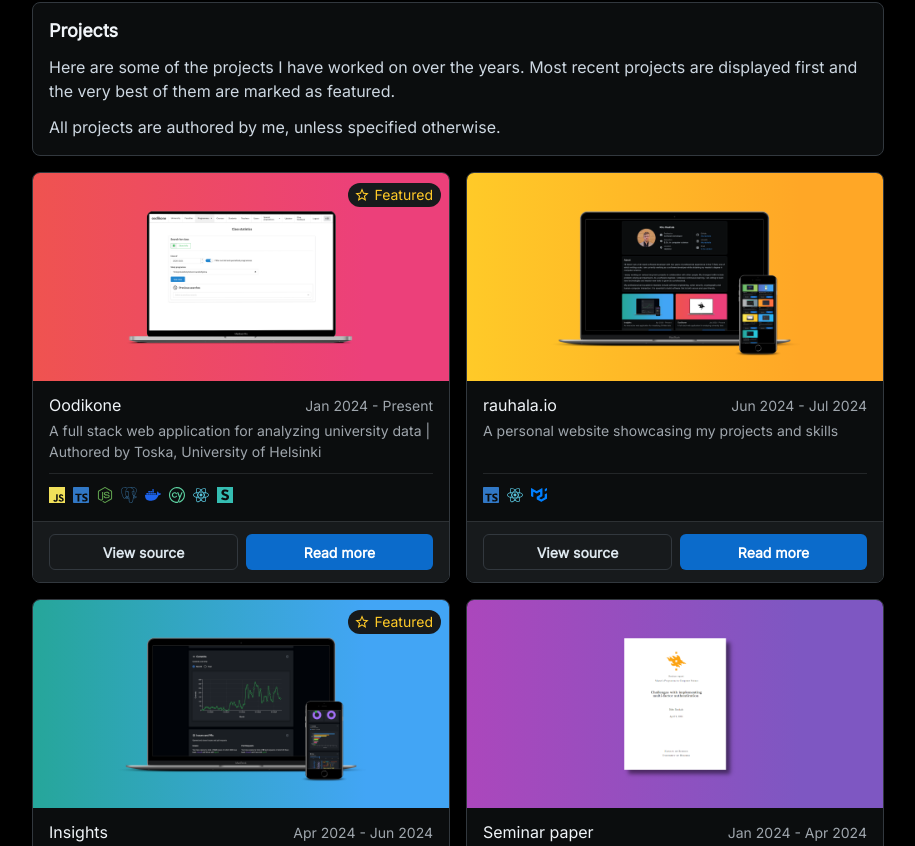
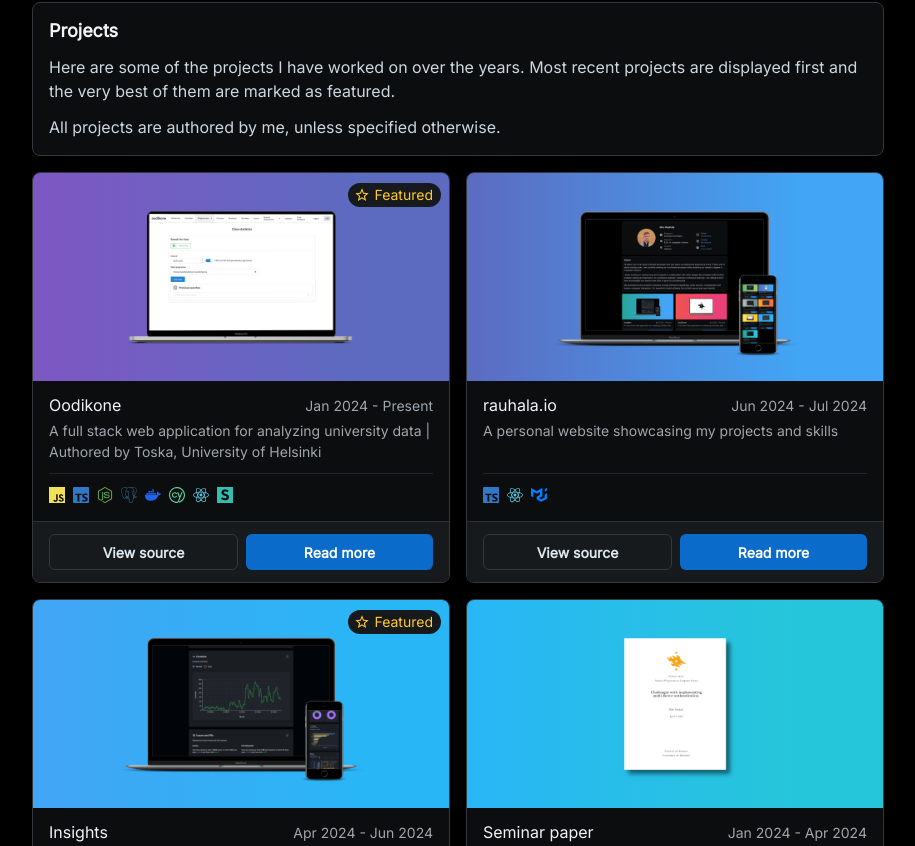
Before and after one commit to rikurauhala/rikurauhala.github.io, a React (Vite) app: page / in a window 1280 px wide. Shown: the part 594-1440 px from the top of the page, without its empty margins (182-1097 px from the left). Built offline with nearby package versions, Linux system fonts and the light colour scheme.

Commit message:
Change the way gradients are formed

```diff
--- a/src/components/Projects/ProjectCard.tsx
+++ b/src/components/Projects/ProjectCard.tsx
@@ -17,6 +17,7 @@ import TechnologyIcon from './TechnologyIcon'
 import ViewSourceButton from './ViewSourceButton'
 
 interface ProjectCardProps {
+  index: number
   project: Project
   style: {
     opacity: SpringValue<number>
@@ -24,7 +25,7 @@ interface ProjectCardProps {
   }
 }
 
-const ProjectCard = ({ project, style }: ProjectCardProps): JSX.Element => {
+const ProjectCard = ({ index, project, style }: ProjectCardProps): JSX.Element => {
   const AnimatedCard = animated(Card)
 
   return (
@@ -37,7 +38,7 @@ const ProjectCard = ({ project, style }: ProjectCardProps): JSX.Element => {
         <CardOverflow>
           <AspectRatio ratio="2">
             {project.featured && <FeaturedIcon />}
-            <ProjectImage project={project} />
+            <ProjectImage index={index} project={project} />
           </AspectRatio>
         </CardOverflow>
         <CardContent sx={{ flexGrow: 1 }}>
--- a/src/components/Projects/ProjectImage.tsx
+++ b/src/components/Projects/ProjectImage.tsx
@@ -2,17 +2,19 @@ import ImageIcon from '@mui/icons-material/Image'
 import Box from '@mui/joy/Box'
 
 import { Project } from '~/types'
+import { getLinearGradient } from '~/utils/color'
 
 interface ProjectImageProps {
+  index: number
   project: Project
 }
 
-const ProjectImage = ({ project }: ProjectImageProps): JSX.Element => {
+const ProjectImage = ({ index, project }: ProjectImageProps): JSX.Element => {
   return (
     <Box
       sx={{
         alignItems: 'center',
-        background: project.background,
+        background: getLinearGradient(index),
         display: 'flex',
         justifyContent: 'center',
       }}
--- a/src/components/Projects/Projects.tsx
+++ b/src/components/Projects/Projects.tsx
@@ -26,7 +26,12 @@ const Projects = (): JSX.Element => {
       <Section content={content} title="Projects" />
       <Grid container spacing={2}>
         {trail.map((style, index) => (
-          <ProjectCard key={projects[index].key} project={projects[index]} style={style} />
+          <ProjectCard
+            index={index}
+            key={projects[index].key}
+            project={projects[index]}
+            style={style}
+          />
         ))}
       </Grid>
     </>
--- a/src/content/projects.ts
+++ b/src/content/projects.ts
@@ -1,11 +1,9 @@
 import { Project } from '~/types'
-import { colors, getLinearGradient } from '~/utils/color'
 
 export const projects: Project[] = [
   {
     key: 'oodikone',
     image: 'oodikone.png',
-    background: getLinearGradient(colors.red, colors.pink),
     name: 'Oodikone',
     duration: 'Jan 2024 - Present',
     description:
@@ -26,7 +24,6 @@ export const projects: Project[] = [
   {
     key: 'rauhala-io',
     image: 'rauhala-io.png',
-    background: getLinearGradient(colors.amber, colors.orange),
     name: 'rauhala.io',
     duration: 'Jun 2024 - Jul 2024',
     description: 'A personal website showcasing my projects and skills',
@@ -37,7 +34,6 @@ export const projects: Project[] = [
   {
     key: 'insights',
     image: 'insights.png',
-    background: getLinearGradient(colors.teal, colors.blue),
     name: 'Insights',
     duration: 'Apr 2024 - Jun 2024',
     description: 'An interactive web application for visualizing GitHub data',
@@ -48,7 +44,6 @@ export const projects: Project[] = [
   {
     key: 'seminar-paper',
     image: 'seminar-paper.png',
-    background: getLinearGradient(colors.purple, colors.deepPurple),
     name: 'Seminar paper',
     duration: 'Jan 2024 - Apr 2024',
     description:
@@ -60,7 +55,6 @@ export const projects: Project[] = [
   {
     key: 'bsc-thesis',
     image: 'bsc-thesis.png',
-    background: getLinearGradient(colors.purple, colors.deepPurple),
     name: "Bachelor's thesis",
     duration: 'Aug 2023 - Dec 2023',
     description:
@@ -72,7 +66,6 @@ export const projects: Project[] = [
   {
     key: 'hack-this',
     image: 'hack-this.png',
-    background: getLinearGradient(colors.green, colors.lightGreen),
     name: 'Hack This',
     duration: 'Jul 2023 - Aug 2023',
     description: 'A full stack web application demonstrating common security vulnerabilities',
@@ -83,7 +76,6 @@ export const projects: Project[] = [
   {
     key: 'berry-picker-tracker',
     image: 'berry-picker-tracker.png',
-    background: getLinearGradient(colors.indigo, colors.blue),
     name: 'Berry Picker Tracker',
     duration: 'Jan 2023 - May 2023',
     description:
@@ -95,7 +87,6 @@ export const projects: Project[] = [
   {
     key: '0b-is',
     image: '0b-is.png',
-    background: getLinearGradient(colors.grey, colors.blueGrey),
     name: '0b.is',
     duration: 'Dec 2022 - Feb 2023',
     description:
@@ -107,7 +98,6 @@ export const projects: Project[] = [
   {
     key: 'you.github.io',
     image: 'you-github-io.png',
-    background: getLinearGradient(colors.grey, colors.blueGrey),
     name: 'you.github.io',
     duration: 'Jan 2022 - Dec 2022',
     description:
@@ -119,7 +109,6 @@ export const projects: Project[] = [
   {
     key: 'minitex',
     image: 'minitex.png',
-    background: getLinearGradient(colors.grey, colors.blueGrey),
     name: 'Minitex',
     duration: 'Nov 2022 - Dec 2022',
     description:
@@ -131,7 +120,6 @@ export const projects: Project[] = [
   {
     key: 'rsa',
     image: 'rsa.png',
-    background: getLinearGradient(colors.orange, colors.deepOrange),
     name: 'RSA',
     duration: 'Sep 2022 - Oct 2022',
     description: 'An implementation of the RSA cryptosystem with a command-line interface',
@@ -142,7 +130,6 @@ export const projects: Project[] = [
   {
     key: 'yesan',
     image: 'yesan.png',
-    background: getLinearGradient(colors.yellow, colors.amber),
     name: 'Yesan',
     duration: 'Mar 2022 - May 2022',
     description: 'A GUI desktop application for managing personal finances',
@@ -153,7 +140,6 @@ export const projects: Project[] = [
   {
     key: 'tj-bot',
     image: 'tj-bot.png',
-    background: getLinearGradient(colors.blue, colors.lightBlue),
     name: 'TJ-bot',
     duration: 'Jun 2021 - Sep 2021',
     description:
@@ -165,7 +151,6 @@ export const projects: Project[] = [
   {
     key: 'film-review-app',
     image: 'film-review-app.png',
-    background: getLinearGradient(colors.teal, colors.cyan),
     name: 'Film Review App',
     duration: 'Mar 2021 - Jun 2021',
     description: 'A full stack web application for reading and writing film reviews',
--- a/src/types.ts
+++ b/src/types.ts
@@ -8,7 +8,6 @@ export interface InfoItem {
 export interface Project {
   key: string
   image?: string
-  background: string
   name: string
   duration: string
   description: string
--- a/src/utils/color.ts
+++ b/src/utils/color.ts
@@ -44,6 +44,20 @@ export const colors = {
   yellow: yellow[level],
 }
 
-export const getLinearGradient = (color1: string, color2: string): string => {
+const gradients = [
+  [colors.deepPurple, colors.indigo],
+  [colors.indigo, colors.blue],
+  [colors.blue, colors.lightBlue],
+  [colors.lightBlue, colors.cyan],
+  [colors.cyan, colors.teal],
+  [colors.teal, colors.cyan],
+  [colors.cyan, colors.lightBlue],
+  [colors.lightBlue, colors.blue],
+  [colors.blue, colors.indigo],
+  [colors.indigo, colors.deepPurple],
+]
+
+export const getLinearGradient = (index: number): string => {
+  const [color1, color2] = gradients[index % gradients.length]
   return `linear-gradient(90deg, ${color1} 0%, ${color2} 80%)`
 }
```
